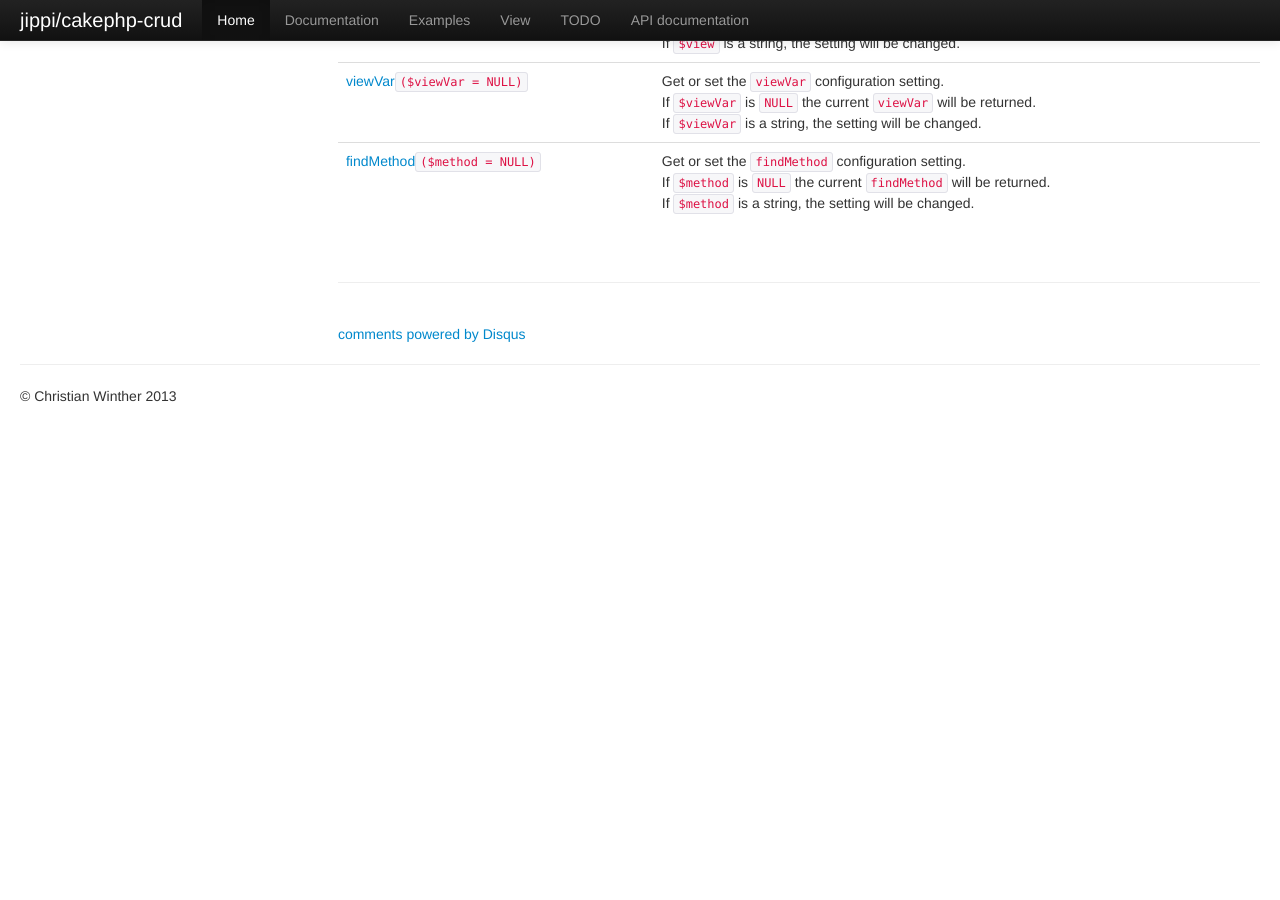
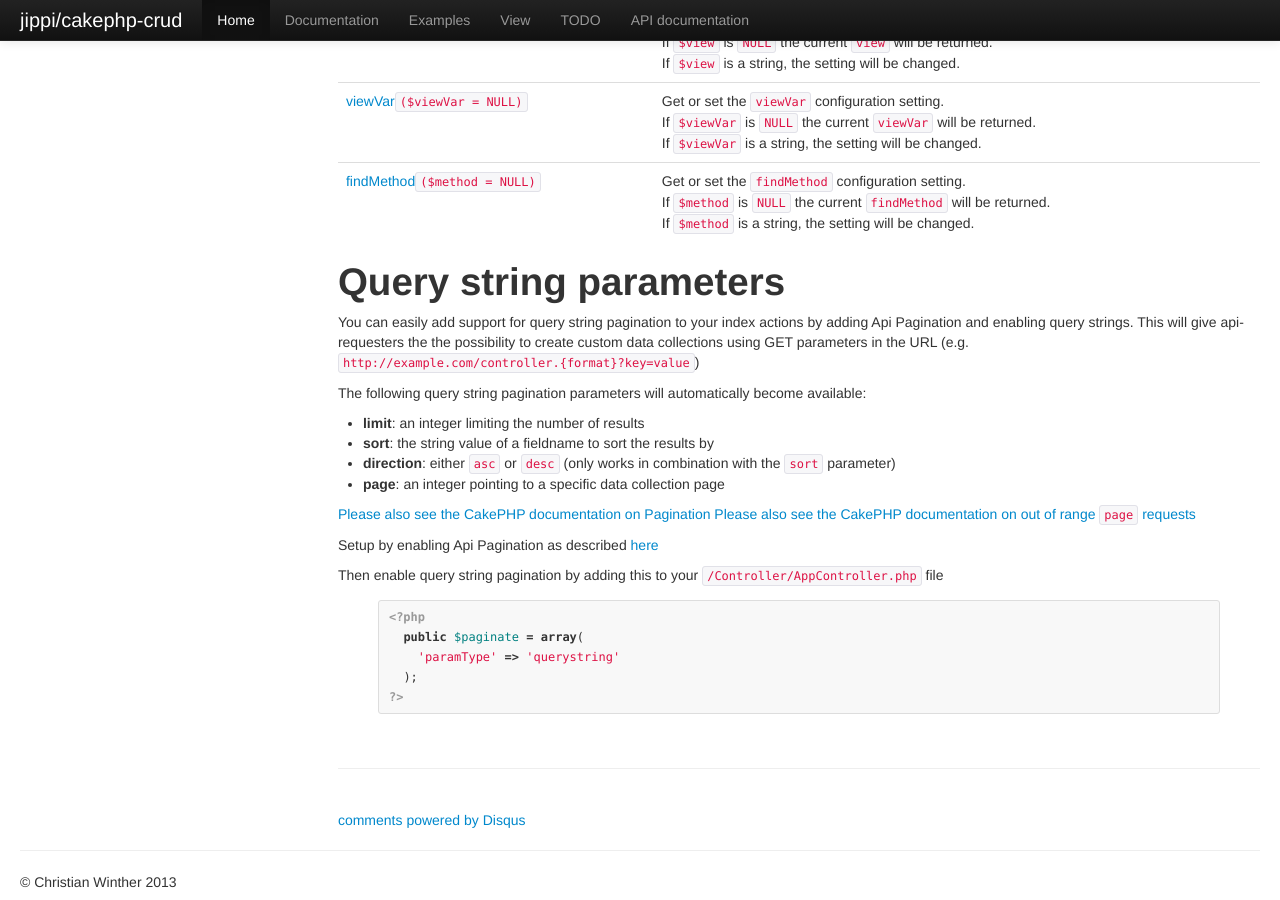
Before and after one commit to FriendsOfCake/crud, a Jekyll site: the page built from docs/actions/index.md, in a window 1280 px wide and 900 px high, scrolled down 1526 px. Built offline with Jekyll 4.4.1, drawn with Linux system fonts in a browser that asks for light colours; nearby versions of some CDN libraries; comment, search, counter and statistics services are not loaded; before the commit the page ends 1982 px from its top, so only the background shows below that; some of the changed text lies outside the part shown.

Commit message:
Moving query string parameters to /action/index section

```diff
--- a/docs/actions/index.md
+++ b/docs/actions/index.md
@@ -73,3 +73,32 @@
 	{% include actions/method/find_method.md %}
 </tbody>
 </table>
+
+# Query string parameters
+
+You can easily add support for query string pagination to your index actions by adding
+Api Pagination and enabling query strings. This will give api-requesters the the possibility
+to create custom data collections using GET parameters in the URL
+(e.g. `http://example.com/controller.{format}?key=value`)
+
+The following query string pagination parameters will automatically become available:
+
+- **limit**: an integer limiting the number of results
+- **sort**: the string value of a fieldname to sort the results by
+- **direction**: either `asc` or `desc` (only works in combination with the `sort` parameter)
+- **page**: an integer pointing to a specific data collection page
+
+[Please also see the CakePHP documentation on Pagination](http://book.cakephp.org/2.0/en/core-libraries/components/pagination.html)
+[Please also see the CakePHP documentation on out of range `page` requests](http://book.cakephp.org/2.0/en/core-libraries/components/pagination.html#out-of-range-page-requests)
+
+Setup by enabling Api Pagination as described [here]({{site.url}}/docs/listeners/api-pagination.html#setup)
+
+Then enable query string pagination by adding this to your `/Controller/AppController.php` file
+
+{% highlight php %}
+<?php
+  public $paginate = array(
+    'paramType' => 'querystring'
+  );
+?>
+{% endhighlight %}
```
Also changed, not shown: docs/listeners/api-pagination.md (+1 -26 lines).
